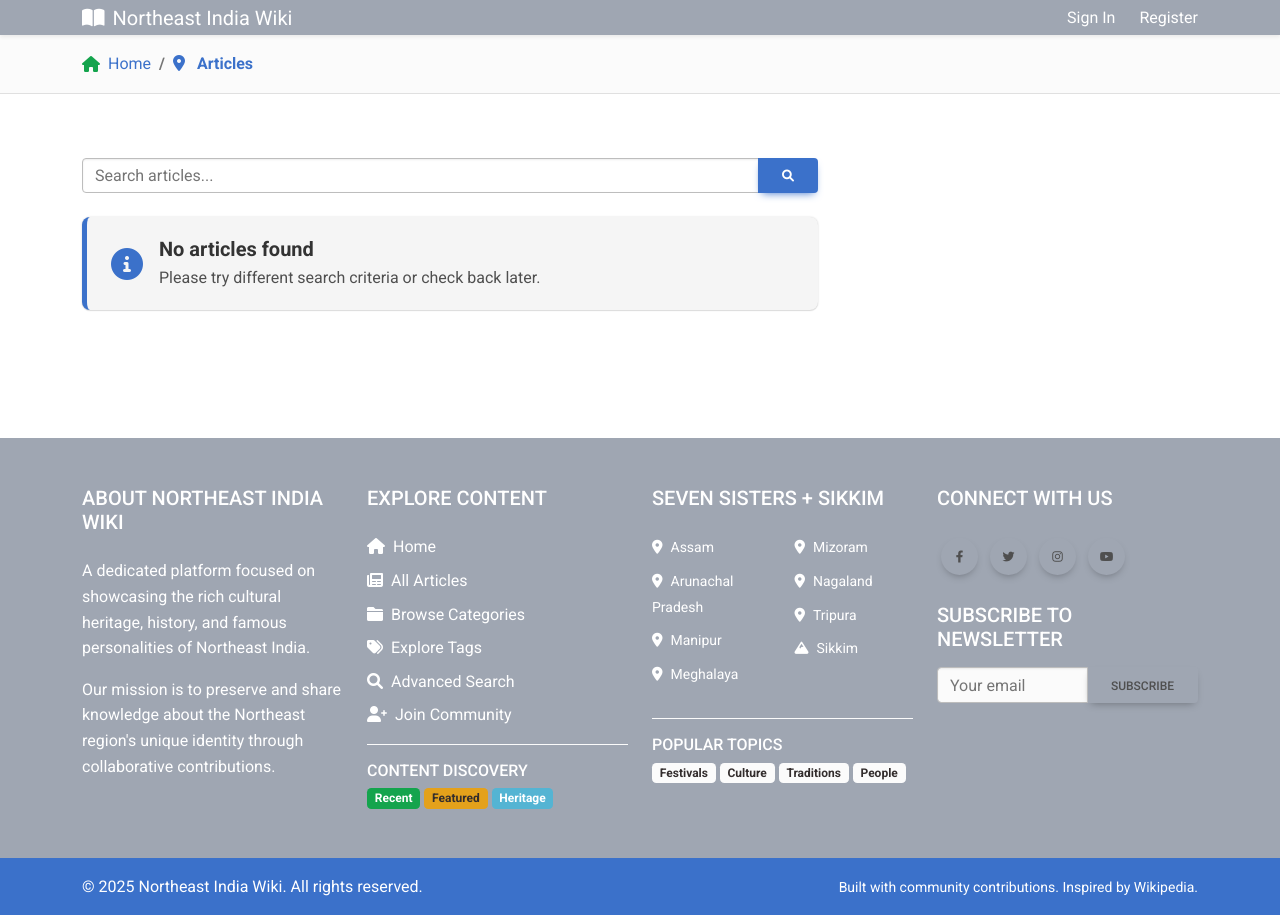
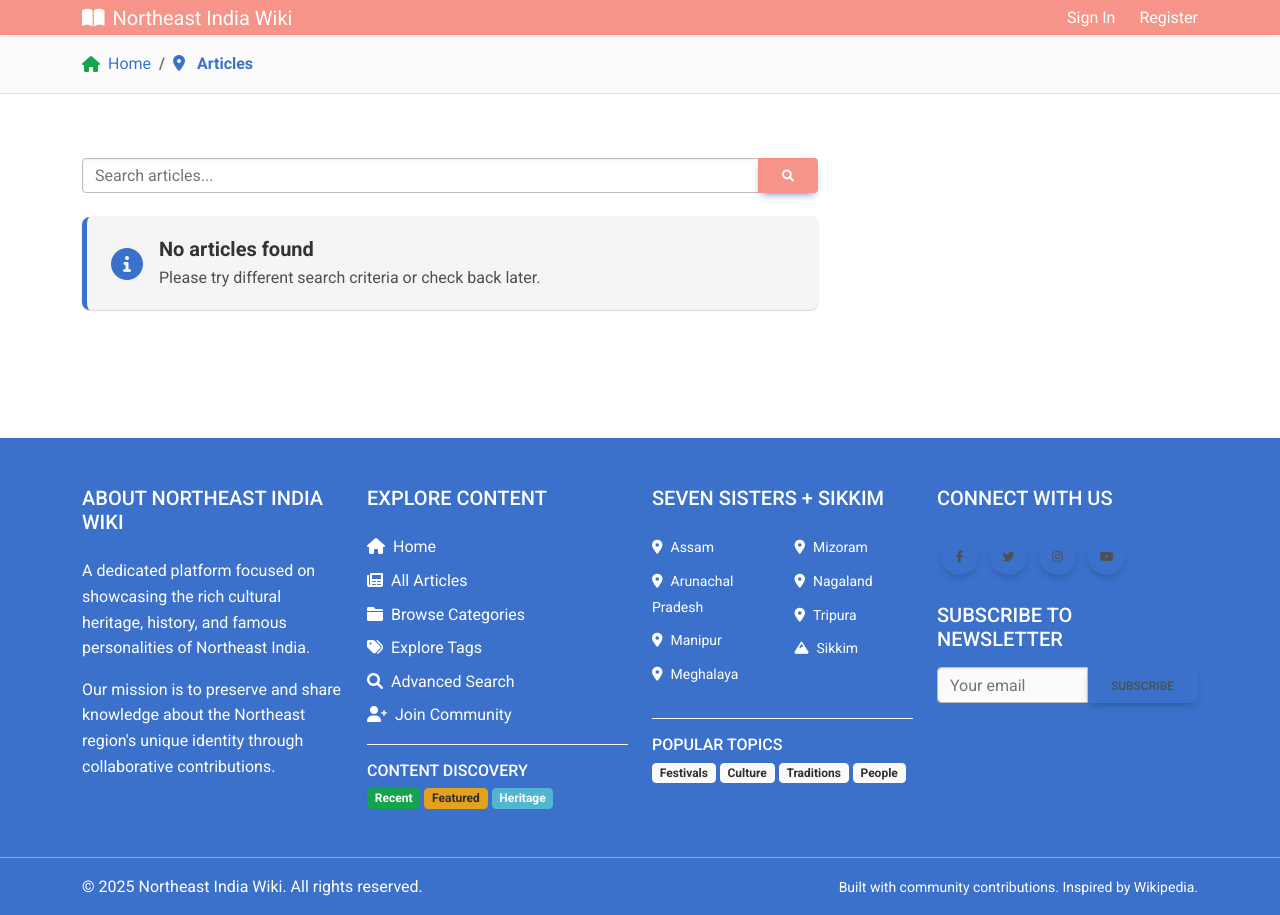
Before and after one commit to petergangmei/northeastindia_wiki, a Django app: page /places/ in a window 1280 px wide. Run offline with Django 5.2, Linux system fonts and the light colour scheme; data that the repository does not hold is empty; some libraries are stand-ins or nearby versions.

Commit message:
Update URL patterns to use 'wiki/' prefix for article-related routes, enhancing organization and clarity. Revise CSS for a new warm color theme, including button styles and Bootstrap overrides. Modify footer and header templates to reflect the new primary color scheme.

```diff
--- a/app/urls.py
+++ b/app/urls.py
@@ -34,23 +34,23 @@ urlpatterns = [
     path('notifications/delete-all-read/', views.delete_all_notifications, name='delete-all-notifications'),
 
     # Article URLs
-    path('articles/', views.article_list, name='article-list'),
-    path('articles/search/', views.article_search, name='article-search'),
-    path('articles/search-htmx/', views.article_search_htmx, name='article-search-htmx'),
-    path('articles/create/', views.article_create, name='article-create'),
+    path('wiki/', views.article_list, name='article-list'),
+    path('wiki/search/', views.article_search, name='article-search'),
+    path('wiki/search-htmx/', views.article_search_htmx, name='article-search-htmx'),
+    path('wiki/create/', views.article_create, name='article-create'),
 
     # Article Review - Place review URLs before article detail to avoid URL conflicts
-    path('articles/review-queue/', views.article_review_queue, name='article-review-queue'),
-    path('articles/<slug:slug>/review/', views.article_review, name='article-review'),
-    path('articles/<slug:slug>/review/action/', views.article_review_action, name='article-review-action'),
+    path('wiki/review-queue/', views.article_review_queue, name='article-review-queue'),
+    path('wiki/<slug:slug>/review/', views.article_review, name='article-review'),
+    path('wiki/<slug:slug>/review/action/', views.article_review_action, name='article-review-action'),
 
     # Article detail and related URLs
-    path('articles/<slug:slug>/', views.article_detail, name='article-detail'),
-    path('articles/<slug:slug>/edit/', views.article_edit, name='article-edit'),
-    path('articles/<slug:slug>/history/', views.article_history, name='article-history'),
-    path('articles/<slug:slug>/revision/<int:revision_id>/', views.article_revision, name='article-revision'),
-    path('articles/<slug:slug>/compare/', views.article_compare, name='article-compare'),
-    path('articles/<slug:slug>/delete/', views.article_delete, name='article-delete'),
+    path('wiki/<slug:slug>/', views.article_detail, name='article-detail'),
+    path('wiki/<slug:slug>/edit/', views.article_edit, name='article-edit'),
+    path('wiki/<slug:slug>/history/', views.article_history, name='article-history'),
+    path('wiki/<slug:slug>/revision/<int:revision_id>/', views.article_revision, name='article-revision'),
+    path('wiki/<slug:slug>/compare/', views.article_compare, name='article-compare'),
+    path('wiki/<slug:slug>/delete/', views.article_delete, name='article-delete'),
 
     # Category URLs
     path('categories/', views.category_list, name='categories'),
--- a/static/css/main.css
+++ b/static/css/main.css
@@ -6,11 +6,11 @@
 
 /* Color Theme Variables */
 :root {
-    /* New color theme */
-    --primary-color: #647c90; /* Blue Gray */
-    --secondary-color: #746c70; /* Gray */
-    --accent-color: #4e4f50; /* Cool Gray */
-    --light-color: #e2ded0; /* Ivory */
+    /* New warm color theme */
+    --primary-color: #f79489; /* Coral */
+    --secondary-color: #f8afa6; /* Dusty Rose */
+    --accent-color: #fadcd9; /* Rose Quartz */
+    --light-color: #f9f1f0; /* Cream */
     --dark-color: #333333; /* Darker Gray for contrast */
     --text-color: #333333;
     --light-text: #ffffff;
@@ -127,8 +127,8 @@ img {
 }
 
 .btn-primary:hover, .btn-primary:focus {
-    background-color: #536879;
-    border-color: #536879;
+    background-color: #f56c5e;
+    border-color: #f56c5e;
 }
 
 .btn-outline {
@@ -156,12 +156,13 @@ img {
 .btn-accent {
     background-color: var(--accent-color);
     border-color: var(--accent-color);
-    color: white;
+    color: var(--dark-color);
 }
 
 .btn-accent:hover, .btn-accent:focus {
-    background-color: #3d3d3e;
-    border-color: #3d3d3e;
+    background-color: #f7c7be;
+    border-color: #f7c7be;
+    color: var(--dark-color);
 }
 
 /* Header Styles */
@@ -694,6 +695,25 @@ img {
     background-color: var(--light-color) !important;
 }
 
+/* Bootstrap Override Classes */
+.navbar.bg-primary {
+    background-color: var(--primary-color) !important;
+}
+
+.navbar.bg-secondary {
+    background-color: var(--secondary-color) !important;
+}
+
+.btn.btn-primary {
+    background-color: var(--primary-color) !important;
+    border-color: var(--primary-color) !important;
+}
+
+.btn.btn-secondary {
+    background-color: var(--secondary-color) !important;
+    border-color: var(--secondary-color) !important;
+}
+
 /* Additional styling for components */
 .card {
     border: none;
--- a/templates/commons/footer.html
+++ b/templates/commons/footer.html
@@ -1,4 +1,4 @@
-<footer class="bg-secondary text-white mt-5">
+<footer class="bg-primary text-white mt-5">
     <!-- Footer content -->
     <div class="container py-5">
         <div class="row">
--- a/templates/commons/header.html
+++ b/templates/commons/header.html
@@ -1,4 +1,4 @@
-<header class="navbar navbar-expand-lg navbar-light bg-secondary shadow-sm " style="max-height: 35px;">
+<header class="navbar navbar-expand-lg navbar-light bg-primary shadow-sm " style="max-height: 35px;">
     <div class="container">
         <!-- Logo -->
         <a class="navbar-brand me-2" href="{% url 'app:home' %}">
```
